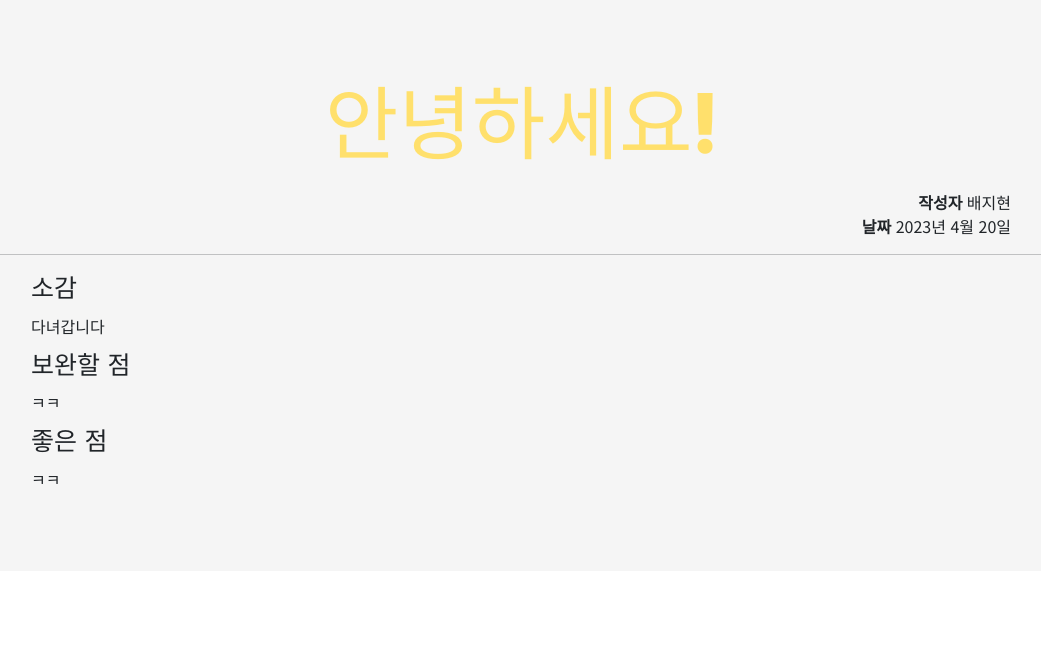
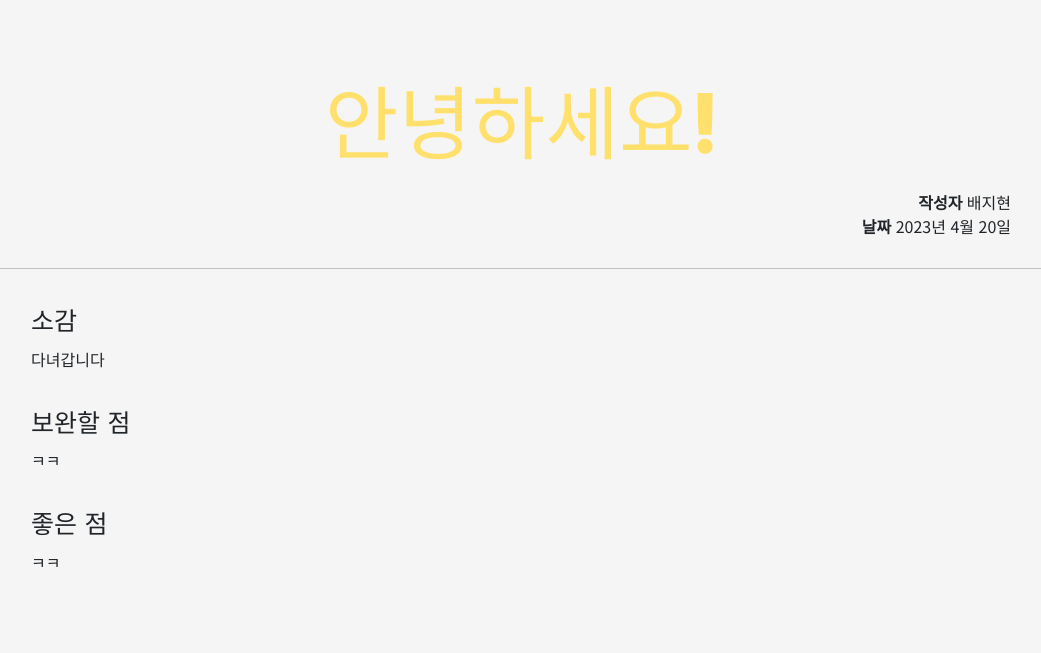
Before and after one commit to jihyunniiii/likelion_11th_task_project, a Django app: page /1 in a window 1280 px wide. Shown: the part 56-709 px from the top of the page, without its empty margins (119-1160 px from the left). Run offline with Django 4.2, Linux system fonts and the light colour scheme; data comes from the database, SQL or seed files in the repository.

Commit message:
design : boardpage 디자인 수정

```diff
--- a/likelion_11th/likelion_11th/static/css/project.css
+++ b/likelion_11th/likelion_11th/static/css/project.css
@@ -158,12 +158,14 @@
     text-align: right;
     font-family: 'Noto Sans KR', sans-serif;
     margin-right: 150px;
+    margin-bottom: 30px;
 }
 
 .postcontenttitle {
     text-align: left;
     font-family: 'Black Han Sans', sans-serif;
     font-size: 25px;
+    margin-top: 35px;
     margin-left: 150PX;
 }
 
```
